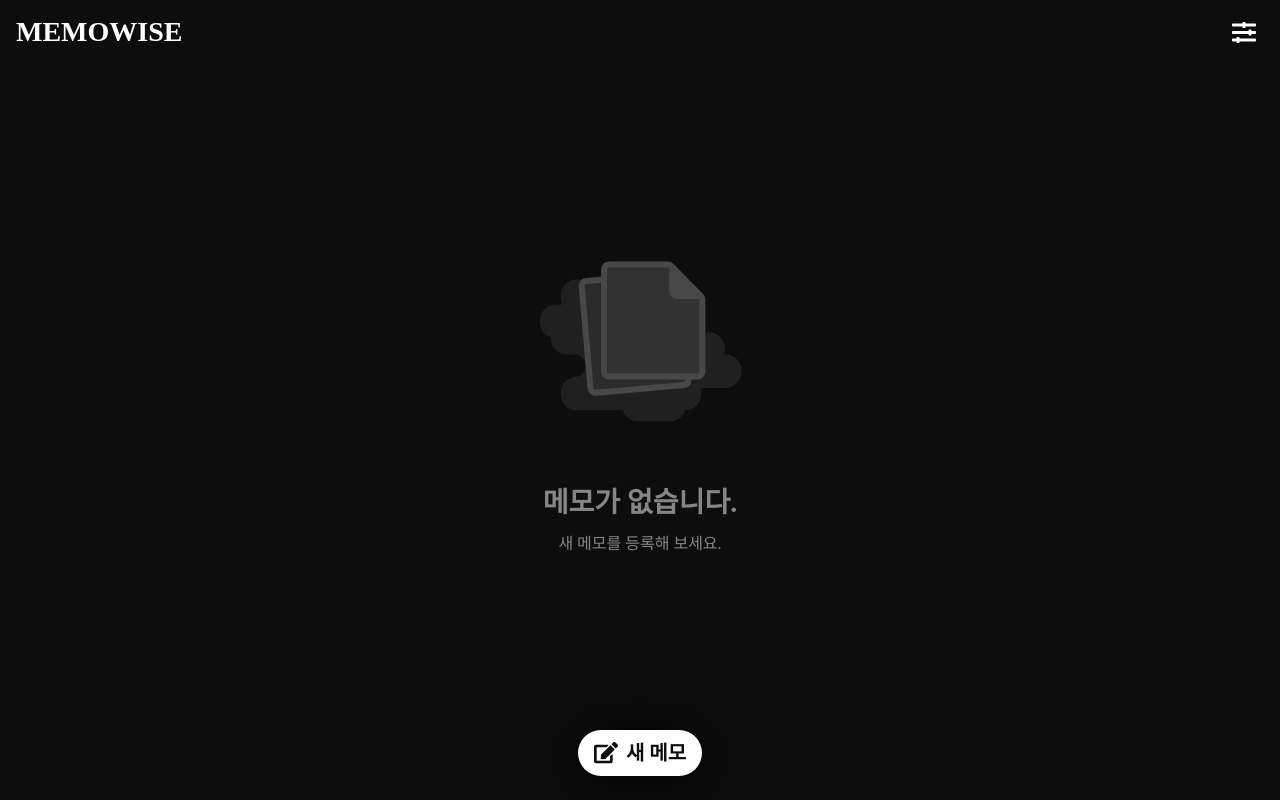
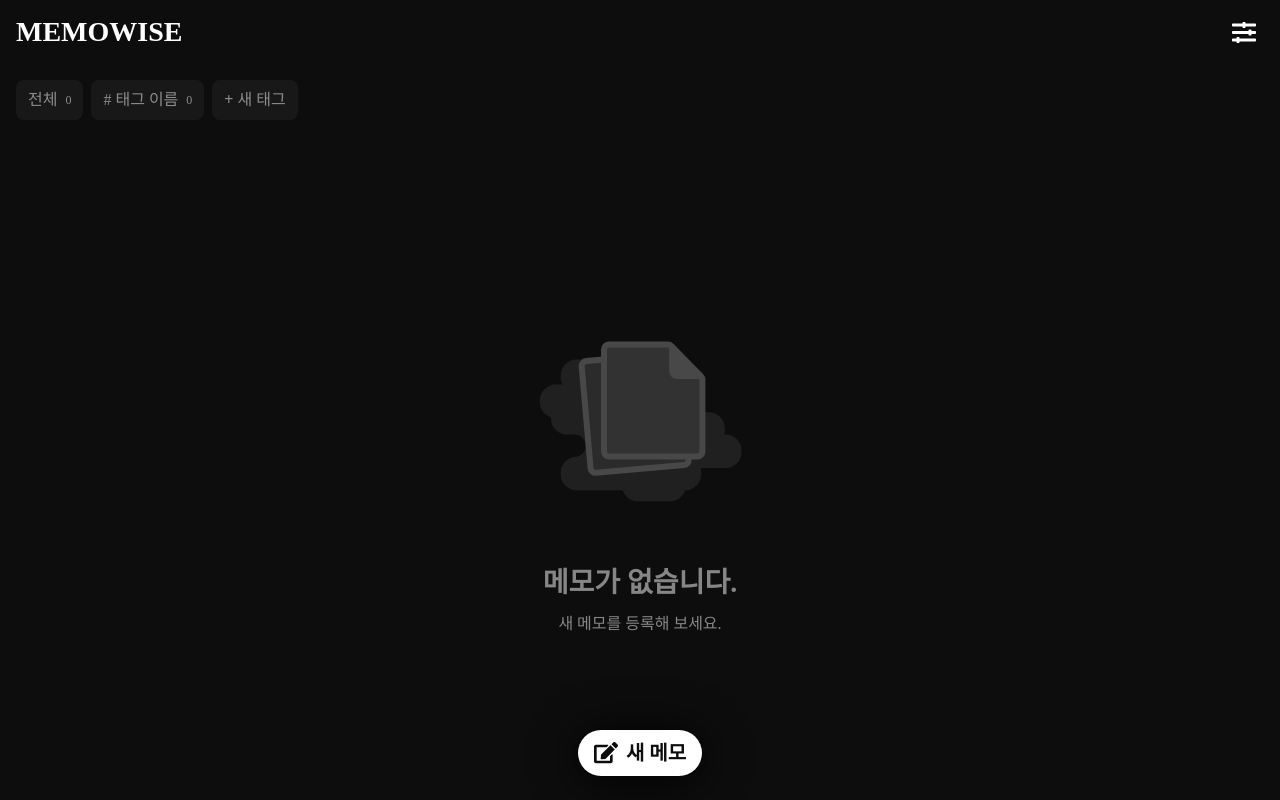
Before and after one commit to weirdry/react-memo, a React (Create React App) app: page / in a window 1280 px wide. Built offline with nearby package versions, Linux system fonts and the light colour scheme; a web font is replaced by a local one.

Commit message:
Chip component added + Implementing tag functionality started

```diff
--- a/src/assets/icons/iconSelector.ts
+++ b/src/assets/icons/iconSelector.ts
@@ -14,6 +14,7 @@ import { ReactComponent as IconFailed } from './Icon-failed.svg'
 import { ReactComponent as IconMore } from './Icon-more.svg'
 import { ReactComponent as IconDelete } from './Icon-delete.svg'
 import { ReactComponent as IconPin } from './Icon-pin.svg'
+import { ReactComponent as IconMenu } from './Icon-menu.svg'
 
 export type IconType =
 	| 'default'
@@ -30,6 +31,7 @@ export type IconType =
 	| 'more'
 	| 'delete'
 	| 'pin'
+	| 'menu'
 
 const selectIcon = (iconType: IconType): FC => {
 	switch (iconType) {
@@ -61,6 +63,8 @@ const selectIcon = (iconType: IconType): FC => {
 			return IconDelete
 		case 'pin':
 			return IconPin
+		case 'menu':
+			return IconMenu
 		default:
 			return IconDefault
 	}
--- /dev/null
+++ b/src/components/chip/chip.component.tsx
@@ -0,0 +1,49 @@
+import { ChipContainer } from './chip.styles'
+
+type ChipProps = {
+	text: string
+	count: number
+	isSelected: boolean
+	chipType: 'tag' | 'all' | 'new'
+}
+
+export default function Chip(props: ChipProps) {
+	const { text, count, isSelected, chipType } = props
+
+	switch (chipType) {
+		case 'tag':
+			return (
+				<ChipContainer isSelected={isSelected}>
+					<div className="texts-container">
+						<span className="symbol">#</span> {text}
+					</div>
+					<span className="count">{count}</span>
+				</ChipContainer>
+			)
+		case 'all':
+			return (
+				<ChipContainer isSelected={isSelected}>
+					<div className="texts-container">전체</div>
+					<span className="count">{count}</span>
+				</ChipContainer>
+			)
+		case 'new':
+			return (
+				<ChipContainer isSelected={false}>
+					<div className="texts-container">
+						<span className="symbol">
+							<b>+</b>
+						</span>{' '}
+						새 태그
+					</div>
+				</ChipContainer>
+			)
+	}
+}
+
+Chip.defaultProps = {
+	text: '태그 이름',
+	count: 0,
+	isSelected: false,
+	chipType: 'tag',
+}
--- /dev/null
+++ b/src/components/chip/chip.styles.ts
@@ -0,0 +1,86 @@
+import styled, { css } from 'styled-components'
+
+type ChipContainerProps = {
+	isSelected: boolean
+}
+
+export const ChipContainer = styled.button<ChipContainerProps>`
+	all: unset;
+	cursor: pointer;
+
+	display: flex;
+	align-items: center;
+	gap: 0.5rem;
+
+	padding: 0.5rem 0.75rem;
+	border-radius: 0.5rem;
+
+	${(props) =>
+		props.isSelected
+			? css`
+					background-color: var(--colour-chip-inverted-background-active);
+					color: var(--colour-chip-inverted-on-background-active);
+
+					.texts-container {
+						font-family: var(--typo-chip-active-font-family);
+						font-weight: var(--typo-chip-active-font-weight);
+						font-size: var(--typo-chip-active-font-size);
+						line-height: var(--typo-chip-active-line-height);
+
+						span.symbol {
+							color: var(--colour-chip-inverted-on-background-inactive);
+						}
+					}
+
+					span.count {
+						font-family: var(--typo-chip-caption-font-family);
+						font-weight: var(--typo-chip-caption-font-weight);
+						font-size: var(--typo-chip-caption-font-size);
+						line-height: var(--typo-chip-caption-line-height);
+					}
+			  `
+			: css`
+					background-color: var(--colour-chip-default-background-inactive);
+					color: var(--colour-chip-default-on-background-inactive);
+
+					.texts-container {
+						font-family: var(--typo-chip-inactive-font-family);
+						font-weight: var(--typo-chip-inactive-font-weight);
+						font-size: var(--typo-chip-inactive-font-size);
+						line-height: var(--typo-chip-inactive-line-height);
+					}
+
+					span.count {
+						font-family: var(--typo-chip-caption-font-family);
+						font-weight: var(--typo-chip-caption-font-weight);
+						font-size: var(--typo-chip-caption-font-size);
+						line-height: var(--typo-chip-caption-line-height);
+					}
+			  `}
+
+	&:hover {
+		${(props) =>
+			props.isSelected
+				? css`
+						background-color: var(--colour-chip-inverted-background-hover);
+						color: var(--colour-chip-inverted-on-background-hover);
+				  `
+				: css`
+						background-color: var(--colour-chip-default-background-hover);
+						color: var(--colour-chip-default-on-background-hover);
+				  `}
+	}
+
+	&:active {
+		${(props) =>
+			props.isSelected
+				? css`
+						background-color: var(--colour-chip-inverted-background-pressed);
+						color: var(--colour-chip-inverted-on-background-pressed);
+				  `
+				: css`
+						background-color: var(--colour-chip-default-background-pressed);
+						color: var(--colour-chip-default-on-background-pressed);
+				  `}
+	}
+`
--- /dev/null
+++ b/src/components/tag-bar/tag-bar.component.tsx
@@ -0,0 +1,13 @@
+import Chip from '../chip/chip.component'
+
+import { TagBarContainer } from './tag-bar.styles'
+
+export default function TagBar() {
+	return (
+		<TagBarContainer>
+			<Chip chipType="all" />
+			<Chip chipType="tag" />
+			<Chip chipType="new" />
+		</TagBarContainer>
+	)
+}
--- /dev/null
+++ b/src/components/tag-bar/tag-bar.styles.ts
@@ -0,0 +1,11 @@
+import styled from 'styled-components'
+
+export const TagBarContainer = styled.div`
+	width: 100%;
+
+	display: flex;
+	align-items: center;
+	gap: 0.5rem;
+
+	padding: 1rem 1rem 1.5rem 1rem;
+`
--- a/src/routes/home/home.component.tsx
+++ b/src/routes/home/home.component.tsx
@@ -15,6 +15,7 @@ import MemoList from '../../components/memo-list/memo-list.component'
 import FloatingButton from '../../components/floating-button/floating-button.component'
 import Placeholder from '../../components/placeholder/placeholder.components'
 import Toast from '../../components/toast/toast.component'
+import TagBar from '../../components/tag-bar/tag-bar.component'
 
 import { HomeContainer } from './home.styles'
 
@@ -62,6 +63,8 @@ export default function Home() {
 				}
 			></ToolBar>
 
+			<TagBar />
+
 			{memoList.length === 0 ? (
 				<Placeholder
 					placeholderType="home"
```
Also changed, not shown: src/assets/icons/Icon-menu.svg (added).
